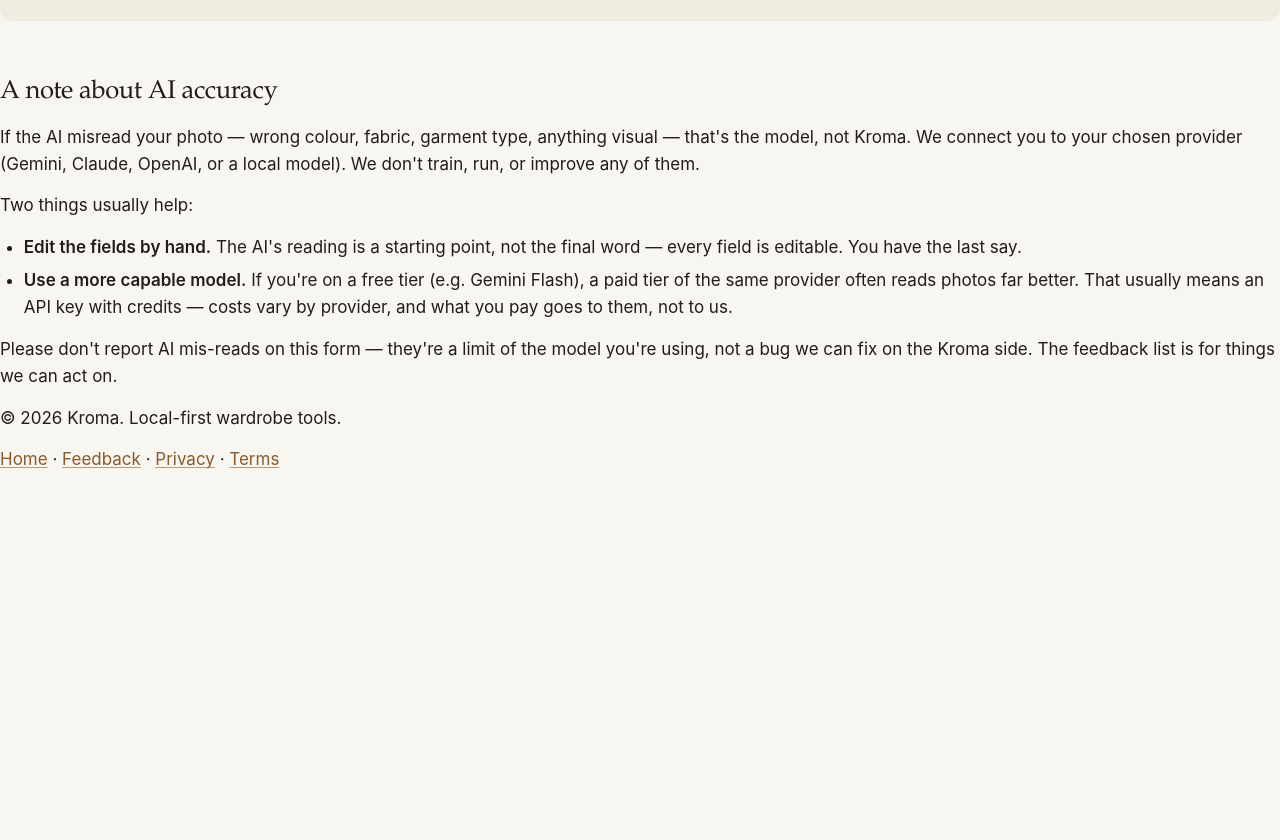
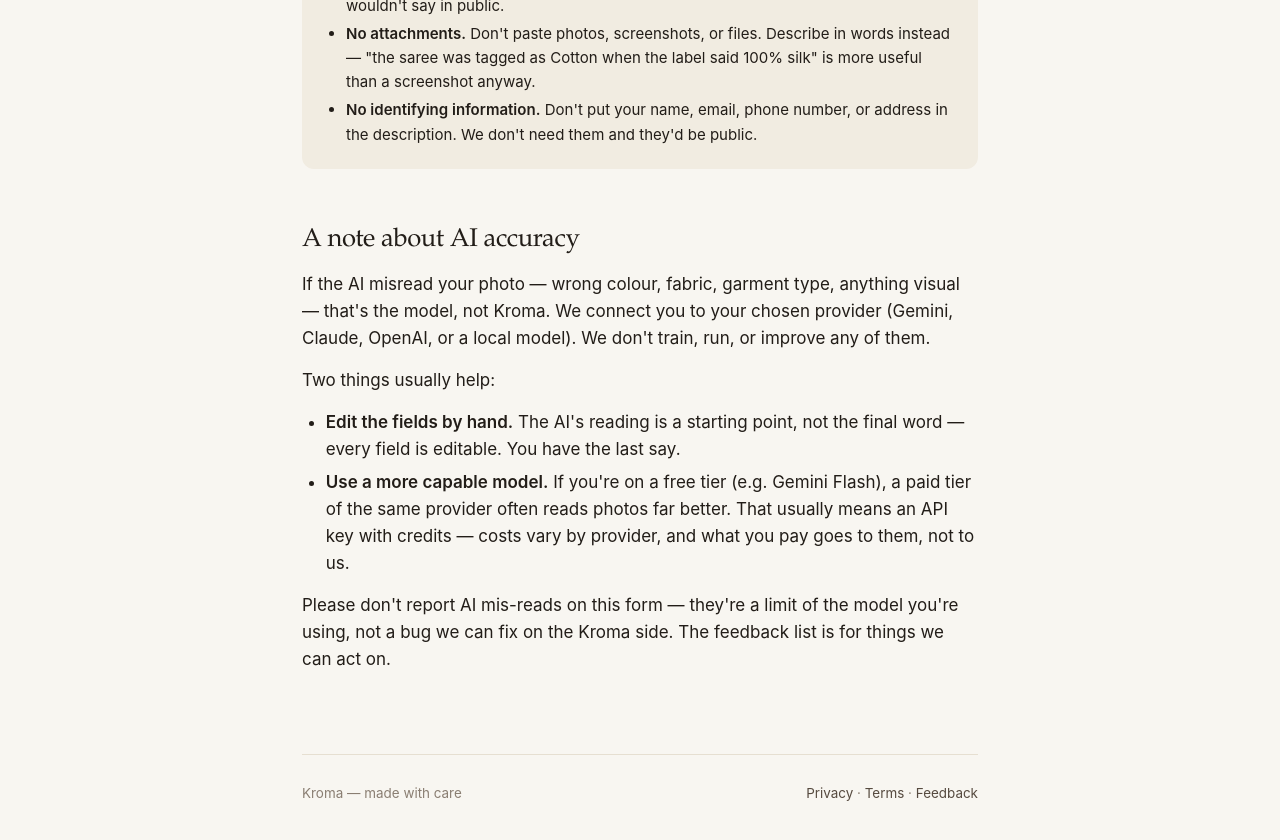
Before and after one commit to pompmmxix/kroma-site, a Jekyll site: the page built from feedback.html, in a window 1280 px wide and 900 px high, scrolled down 1147 px. Shown: the top 840 px of the window. Built offline with Jekyll 4.4.1, drawn with Linux system fonts in a browser that asks for light colours; before the commit the page ends 1635 px from its top, so only the background shows below that.

Commit message:
Feedback page: wrap content in .wrap and fix footer class
Site-wide layout constraint comes from <div class="wrap"> (max-width
720px, centred, padded). I omitted it on the feedback page, so the
header, form, and footer rendered full-bleed across the viewport.
Also used <footer class="site-ft"> which isn't styled — should be
<footer class="site"> like the homepage.

Three structural fixes:
  • Wrap header + main + footer in <div class="wrap">.
  • <body class="doc"> → <body> (matches homepage; "doc" isn't styled).
  • <footer class="site-ft"> → <footer class="site"> (matching the
    homepage's two-column footer treatment).

Body content unchanged; this is purely the page chrome.

Co-Authored-By: Claude Opus 4.7 (1M context) <noreply@anthropic.com>

```diff
--- a/feedback.html
+++ b/feedback.html
@@ -169,9 +169,10 @@ description: Tell us about gaps, mistakes, or things that aren't working — ano
 .feedback-pending strong { color: rgb(80, 50, 0); }
 </style>
 </head>
-<body class="doc">
+<body>
+<div class="wrap">
 
-<header class="site">
+  <header class="site">
   <a class="brand" href="/">Kroma</a>
   <nav>
     <a href="/">Home</a>
@@ -284,10 +285,16 @@ description: Tell us about gaps, mistakes, or things that aren't working — ano
   </p>
 </main>
 
-<footer class="site-ft">
-  <p>© <script>document.write(new Date().getFullYear())</script><noscript>2026</noscript> Kroma. Local-first wardrobe tools.</p>
-  <p><a href="/">Home</a> · <a href="/feedback/">Feedback</a> · <a href="/privacy">Privacy</a> · <a href="/terms">Terms</a></p>
-</footer>
+  <footer class="site">
+    <span>Kroma — made with care</span>
+    <span>
+      <a href="/privacy">Privacy</a> &middot;
+      <a href="/terms">Terms</a> &middot;
+      <a href="/feedback/">Feedback</a>
+    </span>
+  </footer>
+
+</div>
 
 {% if api_url and api_url != "" and api_url contains "://" and turnstile_key and turnstile_key != "" %}
 <script>
```
